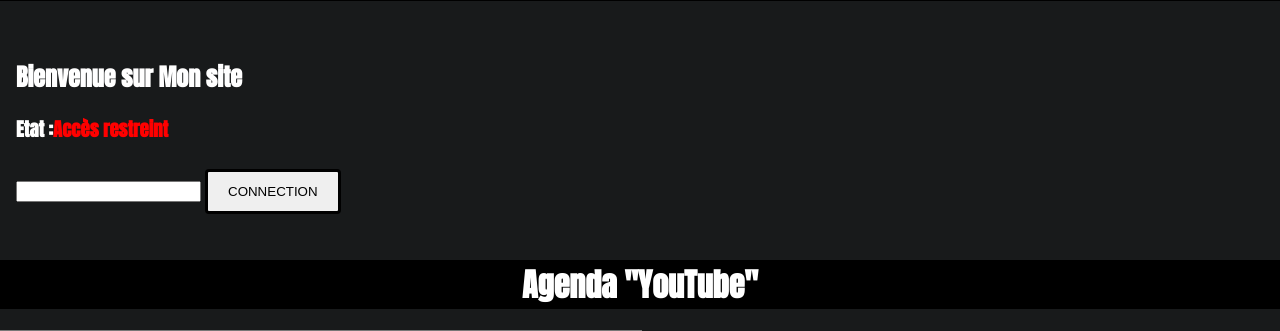
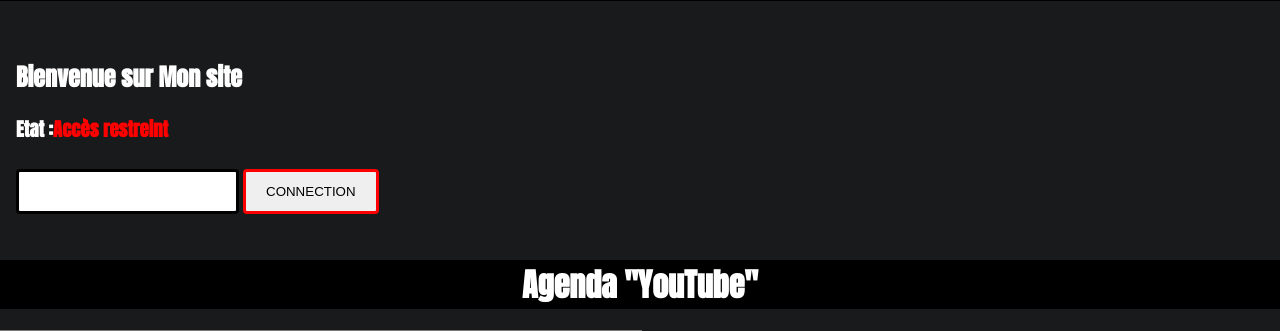
Before and after one commit to brandonviry/HSKsite, a PHP site: page / in a window 1280 px wide. Shown: the part 271-602 px from the top of the page. Run offline with PHP 8.4, Linux system fonts and the light colour scheme; grey boxes are pictures that could not be loaded.

Commit message:
Update style.css

```diff
--- a/css/style.css
+++ b/css/style.css
@@ -29,7 +29,7 @@
 	margin:0px;
 }
 
-button
+button , input
 {
 	  padding: 12px 20px;
   margin: 8px 0;
@@ -58,7 +58,7 @@
 	width: 100%;
 	height: 500px;
 }
-button:hover
+button , input:hover
 {
 	  border: 3px solid red;
 	    border-radius: 4px;
@@ -106,5 +106,5 @@
 /*	margin: 10%;*/
 	width:50%;
 	height: 25em;
-	margin-bottom: 1%;
+	margin-bottom: 3%;
 }
```
